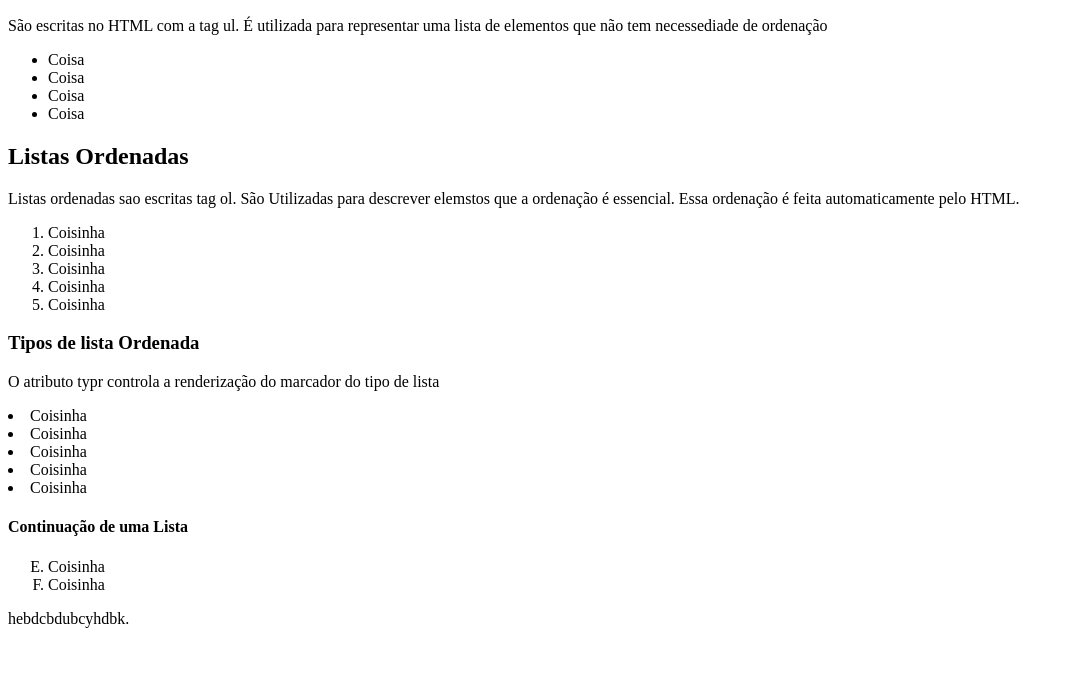
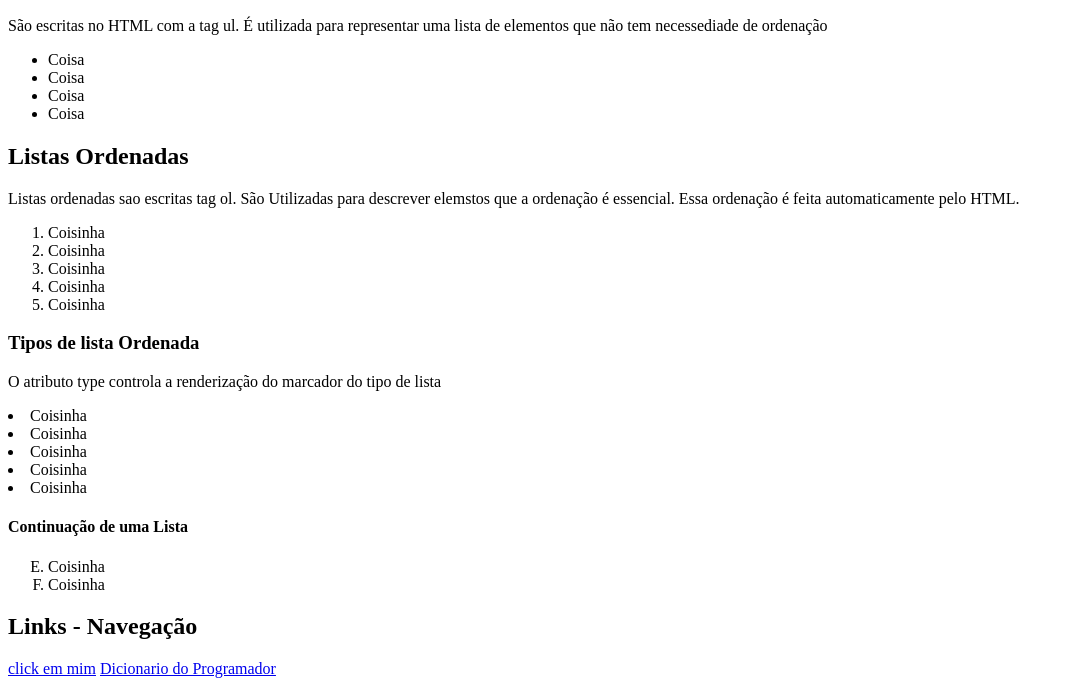
Before and after one commit to MyrelaSFerreira/aulasGeracao2, a plain HTML site: page aula2/index.html in a window 1280 px wide. Shown: the part 110-800 px from the top of the page, without its empty margins (0-1074 px from the left). Drawn offline with Linux system fonts and the light colour scheme.

Commit message:
imagens e links

```diff
--- a/aula2/index.html
+++ b/aula2/index.html
@@ -33,7 +33,7 @@
 
     <h3>Tipos de lista Ordenada</h3>
 
-    <p>O atributo typr controla a renderização do marcador do tipo de lista</p>
+    <p>O atributo type controla a renderização do marcador do tipo de lista</p>
 
     <ol,type="A">
         <li>Coisinha</li>
@@ -50,7 +50,11 @@
         <li>Coisinha</li>
     </ol>
 
-    <p> hebdcbdubcyhdbk.</p>
+    <h2>Links - Navegação</h2>
+
+    <a href="receita.html"> click em mim</a>
+
+    <a href="https://www.youtube.com/watch?v=vGuqKIRWosk" target="_blank"> Dicionario do Programador</a>
 
 </body>
 </html>
```
Also changed, not shown: aula2/receita.html (+3 -0 lines), aula2/imagens/brownie foto.jpg (added).
